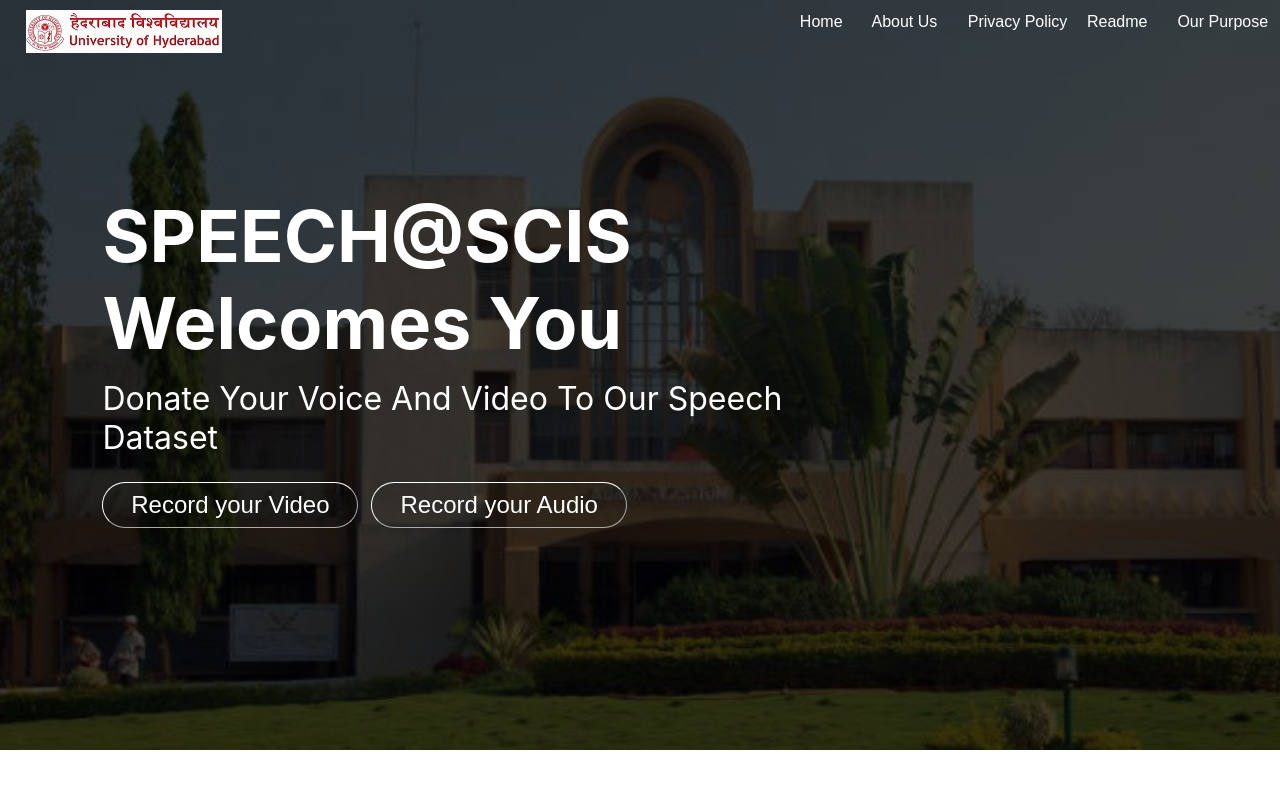
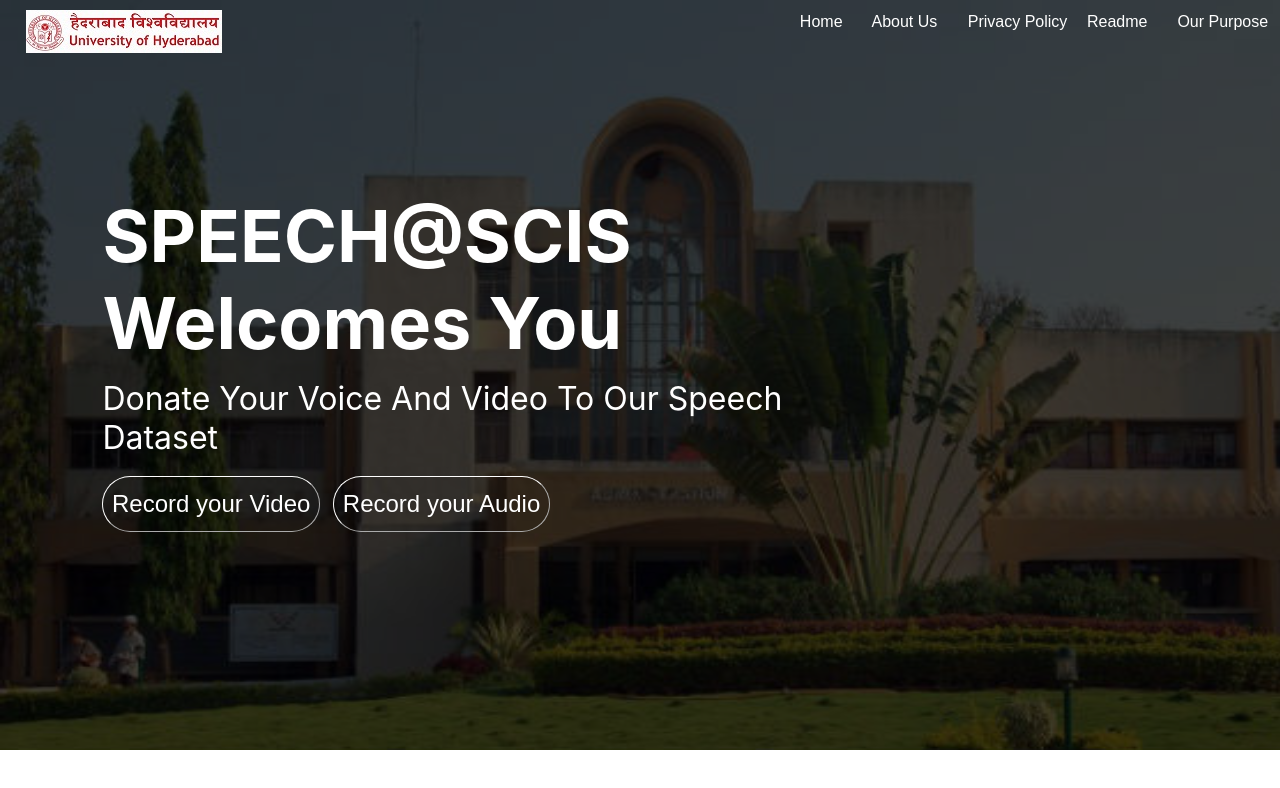
Before and after one commit to Shankhanil/intellispeech-scis, a React (Create React App) app: page / in a window 1280 px wide. Shown: the top 788 px of the page. Built offline with nearby package versions, Linux system fonts and the light colour scheme.

Commit message:
Revert "Enabling router in home component"

```diff
--- a/src/App.js
+++ b/src/App.js
@@ -12,6 +12,9 @@ import { LanguageContext } from './context/LanguageContext';
 
 // pages for routing
 //import WelcomePage from './components/WelcomePage/WelcomePage';
+import AnnotationForm from './components/WelcomePage/AnnotationForm';
+import AudioRecord from './components/AudioRecord/AudioRecord';
+import VideoRecord from './components/VideoRecord/VideoRecord';
 import Header from './components/Header';
 import Home from './components/Home';
 
@@ -26,23 +29,15 @@ function App() {
         </Route>
 
         <Route path='/audio' exact>
-          <Header className = 'header' />
-          <Home />
+          <AudioRecord />
         </Route>
 
         <Route path='/video' exact>
-          <Header className = 'header' />
-          <Home />
+          <VideoRecord />
         </Route>
 
         <Route path='/vform' exact>
-          <Header className = 'header' />
-          <Home />
-        </Route>
-
-        <Route path='/aform' exact>
-          <Header className = 'header' />
-          <Home />
+          <AnnotationForm nextPage = {'/video'} />
         </Route>
       </Router>
     </LanguageContext.Provider>
--- a/src/components/Home.css
+++ b/src/components/Home.css
@@ -22,21 +22,14 @@
 }
 .btn{
     display: flex;
-    margin-top: 2%;
-    flex: 1;
 }
-.btn1{
-    width: 20%;
-}
-.btn2{
-    width: 20%;
-    padding-left: 1%;
-}
-.btn button{
+.btn Button{
     background-color: rgba(0,0,0,0);
-    padding-top: 3%;
-    padding-bottom: 3%;
-    width: 100%;
+    margin-top: 1.5%;
+    margin-right: 1%;
+    padding-top: 1%;
+    padding-bottom: 1%;
+    width: 17%;
     border-radius: 60px;
     border-color: white;
     border-width: thin;
--- a/src/components/Home.js
+++ b/src/components/Home.js
@@ -1,16 +1,9 @@
 import React from 'react';
 import './Home.css';
-import { Route, BrowserRouter as Router } from 'react-router-dom';
-import { Link } from 'react-router-dom';
-import AnnotationForm from './WelcomePage/AnnotationForm.js';
-import VideoRecord from  './VideoRecord/VideoRecord.js';
-import AudioRecord from './AudioRecord/AudioRecord.js';
 
 function Home() {
     return (
         <div className = 'home'>
-        <Router>
-            <Route exact path = '/'>
             <div className = 'home_text'>
                 SPEECH@SCIS<br/>
                 Welcomes You
@@ -19,23 +12,9 @@ function Home() {
                 Donate Your Voice And Video To Our Speech <br/>Dataset
             </div>
             <div className = 'btn'>
-               <Link to = '/vform' className = 'btn1'><button>Record your Video</button></Link>
-               <Link to = '/aform' className = 'btn2'><button>Record your Audio</button></Link>
+                <button>Record your Video</button>
+                <button>Record your Audio</button>
             </div>
-            </Route>
-            <Route exact path = '/vform'>
-                <AnnotationForm nextPage={'/video'} />
-            </Route>
-            <Route exact path = '/aform'>
-                <AnnotationForm nextPage={'/audio'} />
-            </Route>
-            <Route exact path = '/video'>
-                <VideoRecord />
-            </Route>
-            <Route exact path = '/audio'>
-                <AudioRecord />
-            </Route>
-        </Router>
         </div>
     )
 }
```
